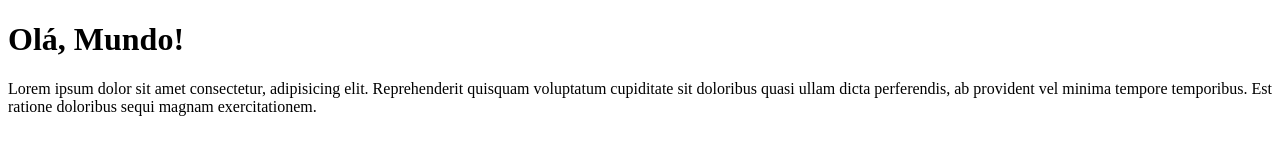
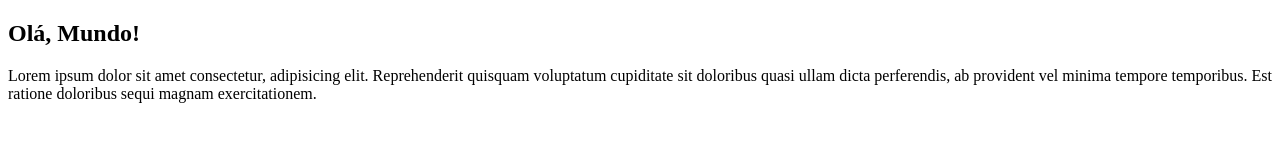
Before and after one commit to joaoAugustoParaty/Ola-Mundo, a plain HTML site: page site-exemplo/index.html in a window 1280 px wide. Drawn offline with Linux system fonts and the light colour scheme.

Commit message:
criei a página principal

```diff
--- a/site-exemplo/index.html
+++ b/site-exemplo/index.html
@@ -7,7 +7,7 @@
     <title>Meu primeiro site em repositório</title>
 </head>
 <body>
-    <h1>Olá, Mundo!</h1>
+    <h2>Olá, Mundo!</h2>
     <p>Lorem ipsum dolor sit amet consectetur, adipisicing elit. Reprehenderit quisquam voluptatum cupiditate sit doloribus quasi ullam dicta perferendis, ab provident vel minima tempore temporibus. Est ratione doloribus sequi magnam exercitationem.</p>
 </body>
 </html>
```
